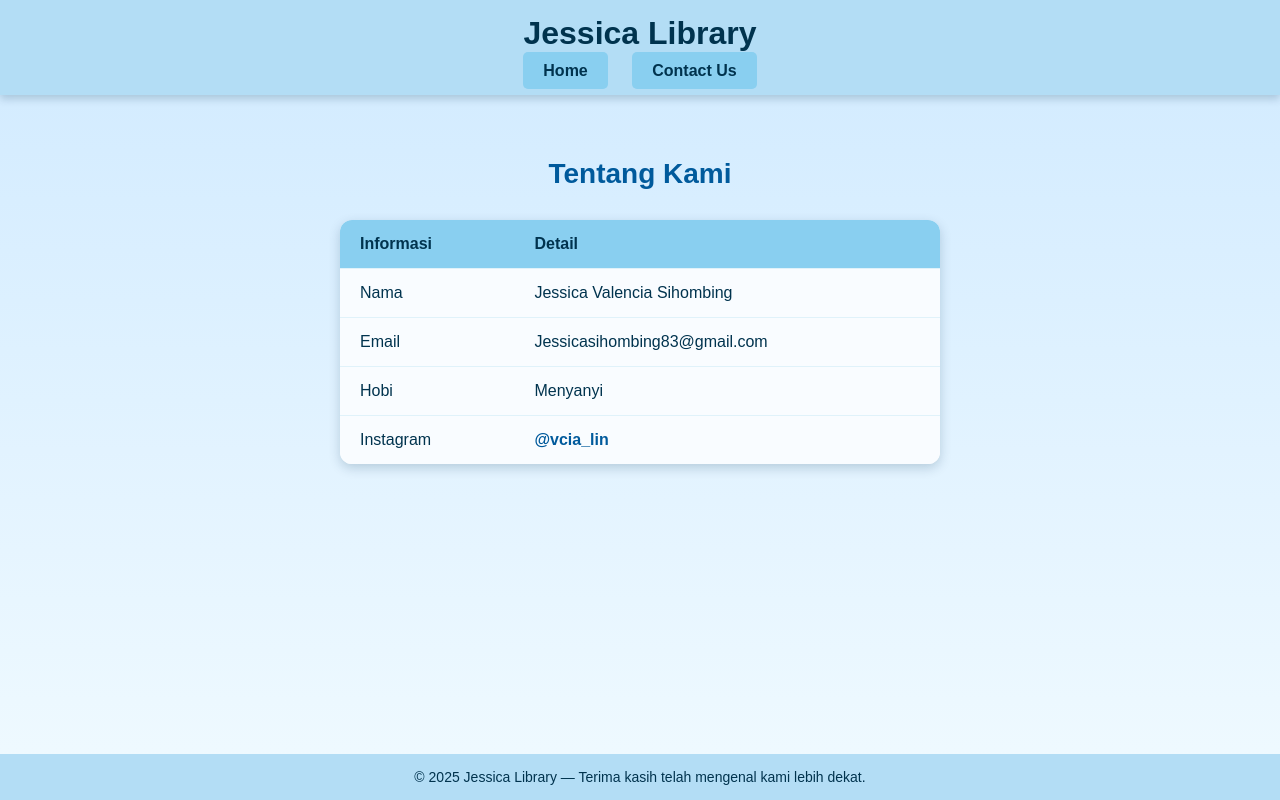
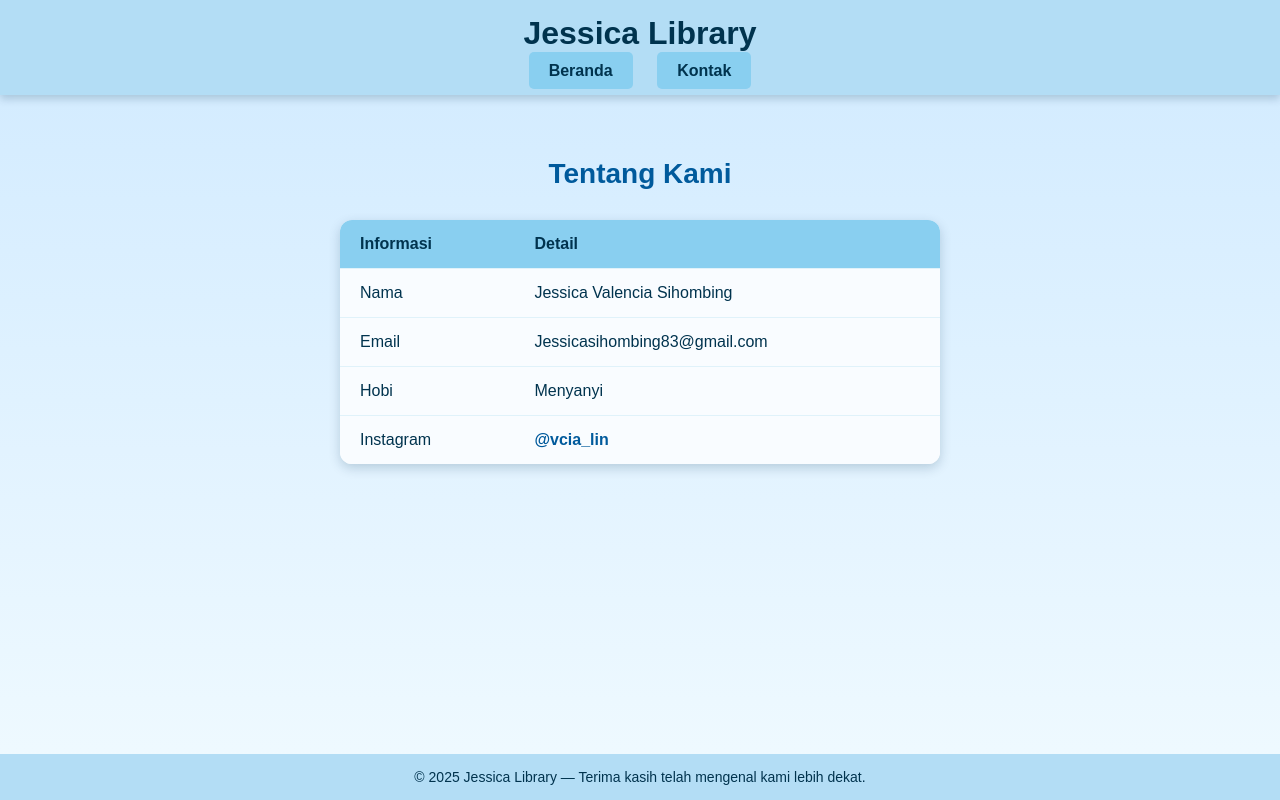
Before and after one commit to Jessicavalenciashb/Jessicavalenciashb.github.io, a plain HTML site: page about.html in a window 1280 px wide. Drawn offline with Linux system fonts and the light colour scheme.

Commit message:
Update about.html

```diff
--- a/about.html
+++ b/about.html
@@ -132,8 +132,8 @@
   <header>
     <h1>Jessica Library</h1>
     <nav>
-      <a href="index.html">Home</a>
-      <a href="contact.html">Contact Us</a>
+      <a href="index.html">Beranda</a>
+      <a href="contact.html">Kontak</a>
     </nav>
   </header>
 
```
